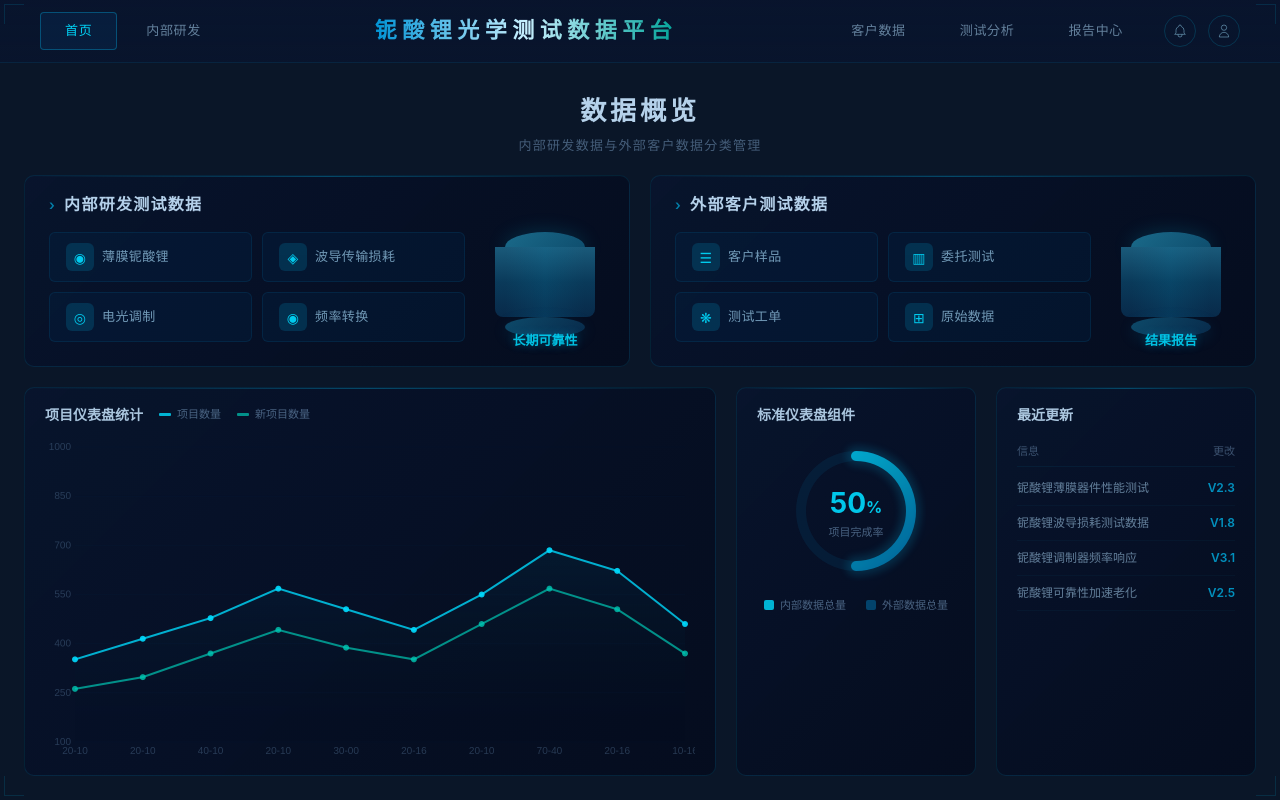
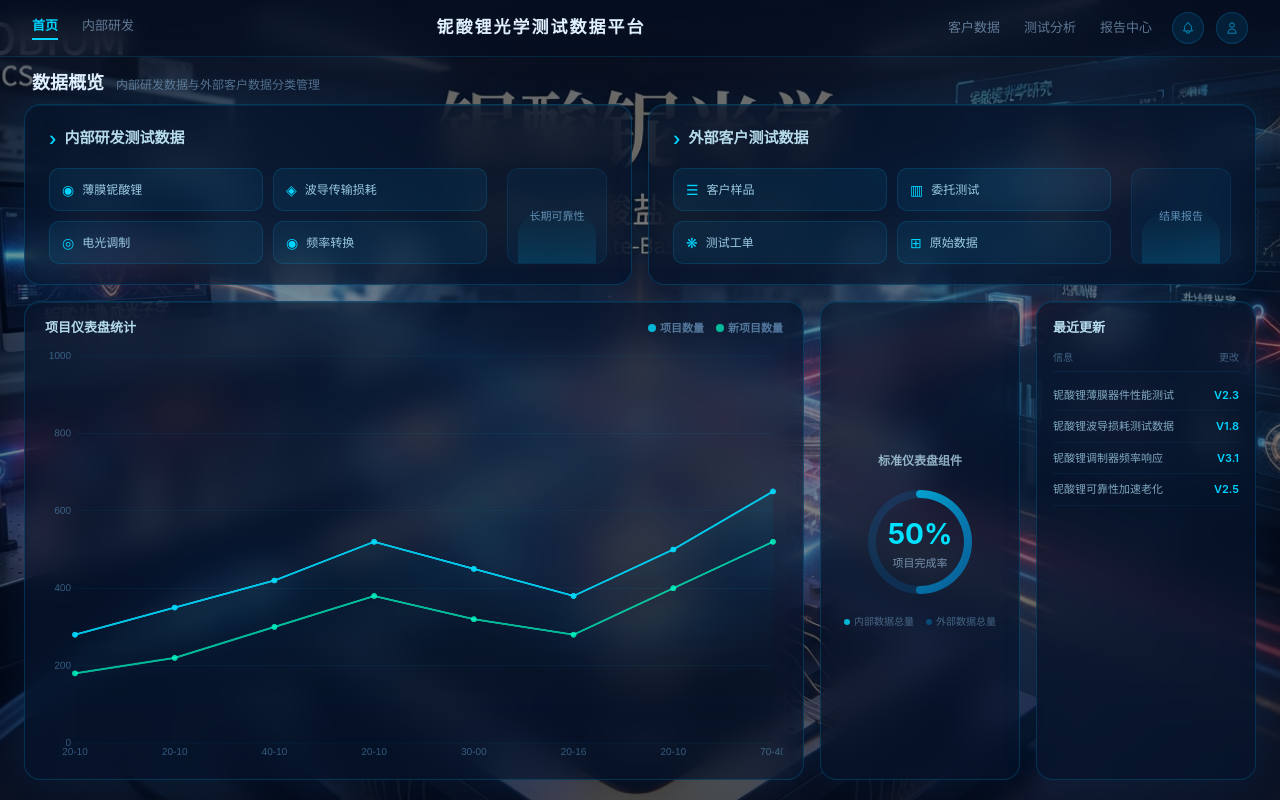
Before and after one commit to LucasYuuu/lucasyu-database, a Next.js app: page / in a window 1280 px wide. Built offline with nearby package versions, Linux system fonts and the light colour scheme.

Commit message:
Full-screen bg image with glass panels overlay

```diff
--- a/app/page.tsx
+++ b/app/page.tsx
@@ -1,6 +1,6 @@
 'use client'
 
-import { useEffect, useRef } from 'react'
+import { useEffect, useRef, useState } from 'react'
 
 function LineChart() {
   const canvasRef = useRef<HTMLCanvasElement>(null)
@@ -20,78 +20,65 @@ function LineChart() {
     const w = rect.width
     const h = rect.height
 
-    // Grid
-    ctx.strokeStyle = 'rgba(0,120,180,0.06)'
+    ctx.strokeStyle = 'rgba(0,180,255,0.12)'
     ctx.lineWidth = 0.5
-    for (let i = 0; i <= 6; i++) {
-      const y = 10 + (h - 30) * (i / 6)
+    for (let i = 0; i <= 5; i++) {
+      const y = 10 + (h - 30) * (i / 5)
       ctx.beginPath(); ctx.moveTo(30, y); ctx.lineTo(w - 10, y); ctx.stroke()
-      ctx.fillStyle = 'rgba(120,160,200,0.3)'
+      ctx.fillStyle = 'rgba(120,200,255,0.4)'
       ctx.font = '10px sans-serif'
       ctx.textAlign = 'right'
-      ctx.fillText(String(1000 - i * 150), 26, y + 3)
+      ctx.fillText(String(1000 - i * 200), 26, y + 3)
     }
 
-    // X labels
     ctx.textAlign = 'center'
-    const xLabels = ['20-10', '20-10', '40-10', '20-10', '30-00', '20-16', '20-10', '70-40', '20-16', '10-16']
+    const xLabels = ['20-10', '20-10', '40-10', '20-10', '30-00', '20-16', '20-10', '70-40']
     xLabels.forEach((l, i) => {
       ctx.fillText(l, 30 + (w - 40) * (i / (xLabels.length - 1)), h - 8)
     })
 
-    // Data line 1 (项目数量) - cyan
-    const data1 = [280, 350, 420, 520, 450, 380, 500, 650, 580, 400]
+    const data1 = [280, 350, 420, 520, 450, 380, 500, 650]
     ctx.beginPath()
     data1.forEach((v, i) => {
       const x = 30 + (w - 40) * (i / (data1.length - 1))
       const y = 10 + (h - 30) * (1 - v / 1000)
-      if (i === 0) ctx.moveTo(x, y)
-      else ctx.lineTo(x, y)
+      if (i === 0) ctx.moveTo(x, y); else ctx.lineTo(x, y)
     })
-    ctx.strokeStyle = 'rgba(0,220,255,0.8)'
+    ctx.strokeStyle = 'rgba(0,220,255,0.9)'
     ctx.lineWidth = 2
     ctx.stroke()
-
-    // Fill under line 1
     ctx.lineTo(30 + w - 40, h - 20)
     ctx.lineTo(30, h - 20)
     ctx.closePath()
     const grad1 = ctx.createLinearGradient(0, 0, 0, h)
-    grad1.addColorStop(0, 'rgba(0,200,255,0.15)')
+    grad1.addColorStop(0, 'rgba(0,200,255,0.2)')
     grad1.addColorStop(1, 'transparent')
     ctx.fillStyle = grad1
     ctx.fill()
 
-    // Data dots
     data1.forEach((v, i) => {
       const x = 30 + (w - 40) * (i / (data1.length - 1))
       const y = 10 + (h - 30) * (1 - v / 1000)
-      ctx.beginPath()
-      ctx.arc(x, y, 3, 0, Math.PI * 2)
-      ctx.fillStyle = 'rgba(0,220,255,0.9)'
-      ctx.fill()
+      ctx.beginPath(); ctx.arc(x, y, 3, 0, Math.PI * 2)
+      ctx.fillStyle = 'rgba(0,220,255,0.9)'; ctx.fill()
     })
 
-    // Data line 2 (新项目数量) - green
-    const data2 = [180, 220, 300, 380, 320, 280, 400, 520, 450, 300]
+    const data2 = [180, 220, 300, 380, 320, 280, 400, 520]
     ctx.beginPath()
     data2.forEach((v, i) => {
       const x = 30 + (w - 40) * (i / (data2.length - 1))
       const y = 10 + (h - 30) * (1 - v / 1000)
-      if (i === 0) ctx.moveTo(x, y)
-      else ctx.lineTo(x, y)
+      if (i === 0) ctx.moveTo(x, y); else ctx.lineTo(x, y)
     })
-    ctx.strokeStyle = 'rgba(0,200,180,0.7)'
+    ctx.strokeStyle = 'rgba(0,255,200,0.7)'
     ctx.lineWidth = 2
     ctx.stroke()
 
     data2.forEach((v, i) => {
       const x = 30 + (w - 40) * (i / (data2.length - 1))
       const y = 10 + (h - 30) * (1 - v / 1000)
-      ctx.beginPath()
-      ctx.arc(x, y, 3, 0, Math.PI * 2)
-      ctx.fillStyle = 'rgba(0,200,180,0.8)'
-      ctx.fill()
+      ctx.beginPath(); ctx.arc(x, y, 3, 0, Math.PI * 2)
+      ctx.fillStyle = 'rgba(0,255,200,0.8)'; ctx.fill()
     })
   }, [])
 
@@ -108,83 +95,104 @@ function Gauge() {
     if (!ctx) return
 
     const dpr = 2
-    const size = 140
+    const size = 120
     canvas.width = size * dpr
     canvas.height = size * dpr
     ctx.scale(dpr, dpr)
 
     const cx = size / 2
     const cy = size / 2
-    const r = 55
+    const r = 48
 
-    // Background ring
     ctx.beginPath()
     ctx.arc(cx, cy, r, 0, Math.PI * 2)
-    ctx.strokeStyle = 'rgba(0,100,150,0.15)'
-    ctx.lineWidth = 10
+    ctx.strokeStyle = 'rgba(0,150,255,0.15)'
+    ctx.lineWidth = 8
     ctx.stroke()
 
-    // Progress ring (50%)
     const startAngle = -Math.PI / 2
-    const endAngle = startAngle + Math.PI // 50%
+    const endAngle = startAngle + Math.PI
 
     const grad = ctx.createLinearGradient(0, 0, size, size)
     grad.addColorStop(0, 'rgba(0,220,255,0.9)')
-    grad.addColorStop(0.5, 'rgba(0,180,220,0.7)')
     grad.addColorStop(1, 'rgba(0,120,200,0.5)')
 
     ctx.beginPath()
     ctx.arc(cx, cy, r, startAngle, endAngle)
     ctx.strokeStyle = grad
-    ctx.lineWidth = 10
+    ctx.lineWidth = 8
     ctx.lineCap = 'round'
     ctx.stroke()
-
-    // Glow effect
-    ctx.beginPath()
-    ctx.arc(cx, cy, r, startAngle, endAngle)
-    ctx.strokeStyle = 'rgba(0,200,255,0.15)'
-    ctx.lineWidth = 20
-    ctx.filter = 'blur(8px)'
-    ctx.stroke()
-    ctx.filter = 'none'
   }, [])
 
   return (
-    <div className="gauge-ring">
-      <canvas ref={canvasRef} style={{ width: 140, height: 140 }} />
-      <div className="gauge-value">
-        <div className="gauge-num">50<span style={{ fontSize: 16 }}>%</span></div>
-        <div className="gauge-sub">项目完成率</div>
+    <div style={{ position: 'relative', width: 120, height: 120 }}>
+      <canvas ref={canvasRef} style={{ width: 120, height: 120 }} />
+      <div style={{
+        position: 'absolute', top: '50%', left: '50%',
+        transform: 'translate(-50%, -50%)', textAlign: 'center'
+      }}>
+        <div style={{ fontSize: 28, fontWeight: 700, color: '#00e0ff' }}>50%</div>
+        <div style={{ fontSize: 11, color: 'rgba(180,220,255,0.6)' }}>项目完成率</div>
       </div>
     </div>
   )
 }
 
-function DataCard({ title, items, cylinderLabel }: {
+function GlowCard({ title, items, cylinderLabel }: {
   title: string; items: { label: string; icon: string }[]; cylinderLabel: string
 }) {
   return (
-    <div className="panel flex-1">
-      <div className="card-header">
-        <span className="arrow">›</span>
-        {title}
+    <div style={{
+      flex: 1,
+      background: 'rgba(5,20,45,0.65)',
+      backdropFilter: 'blur(16px)',
+      borderRadius: 16,
+      border: '1px solid rgba(0,180,255,0.2)',
+      padding: '20px 24px',
+      boxShadow: '0 0 40px rgba(0,150,255,0.08), inset 0 1px 0 rgba(0,200,255,0.1)',
+    }}>
+      <div style={{ fontSize: 15, fontWeight: 600, color: 'rgba(200,240,255,0.9)', marginBottom: 16, display: 'flex', alignItems: 'center', gap: 8 }}>
+        <span style={{ color: '#00d4ff', fontSize: 18 }}>›</span> {title}
       </div>
-      <div style={{ display: 'flex', gap: 20, padding: '0 24px 24px' }}>
-        <div className="btn-grid" style={{ flex: 1, padding: 0 }}>
+      <div style={{ display: 'flex', gap: 20, alignItems: 'stretch' }}>
+        <div style={{ flex: 1, display: 'grid', gridTemplateColumns: '1fr 1fr', gap: 10 }}>
           {items.map((item) => (
-            <div key={item.label} className="data-btn cyan">
-              <div className="icon">{item.icon}</div>
+            <div key={item.label} style={{
+              background: 'rgba(0,180,255,0.08)',
+              border: '1px solid rgba(0,180,255,0.15)',
+              borderRadius: 10,
+              padding: '10px 12px',
+              color: 'rgba(180,230,255,0.85)',
+              fontSize: 12,
+              display: 'flex',
+              alignItems: 'center',
+              gap: 8,
+            }}>
+              <span style={{ color: '#00d4ff', fontSize: 14 }}>{item.icon}</span>
               {item.label}
             </div>
           ))}
         </div>
-        <div className="cylinder-wrap" style={{ padding: 0, flex: '0 0 120px' }}>
-          <div className="cylinder">
-            <div className="cyl-top" />
-            <div className="cyl-body" />
-            <div className="cyl-bottom" />
-            <div className="cyl-label">{cylinderLabel}</div>
+        <div style={{
+          width: 100,
+          background: 'rgba(0,150,255,0.06)',
+          borderRadius: 12,
+          display: 'flex',
+          flexDirection: 'column',
+          alignItems: 'center',
+          justifyContent: 'center',
+          border: '1px solid rgba(0,180,255,0.1)',
+          position: 'relative',
+          overflow: 'hidden',
+        }}>
+          <div style={{
+            position: 'absolute', bottom: 0, left: '10%', right: '10%', height: '60%',
+            background: 'linear-gradient(to top, rgba(0,200,255,0.15), transparent)',
+            borderRadius: '50% 50% 0 0',
+          }} />
+          <div style={{ fontSize: 11, color: 'rgba(150,210,255,0.6)', textAlign: 'center', padding: '0 8px', position: 'relative', zIndex: 1 }}>
+            {cylinderLabel}
           </div>
         </div>
       </div>
@@ -194,33 +202,85 @@ function DataCard({ title, items, cylinderLabel }: {
 
 export default function Home() {
   return (
-    <div style={{ background: '#0a1628', height: '100vh', display: 'flex', flexDirection: 'column', overflow: 'hidden' }}>
-      <div className="corner-dec c-tl" />
-      <div className="corner-dec c-tr" />
-      <div className="corner-dec c-bl" />
-      <div className="corner-dec c-br" />
+    <div style={{
+      height: '100vh',
+      width: '100vw',
+      position: 'relative',
+      overflow: 'hidden',
+      background: '#050e1c',
+    }}>
+      {/* Full-screen background image */}
+      <div style={{
+        position: 'absolute',
+        inset: 0,
+        backgroundImage: 'url(/bg.jpg)',
+        backgroundSize: 'cover',
+        backgroundPosition: 'center',
+        filter: 'brightness(0.7)',
+        zIndex: 0,
+      }} />
 
+      {/* Subtle overlay gradient for readability */}
+      <div style={{
+        position: 'absolute',
+        inset: 0,
+        background: 'linear-gradient(180deg, rgba(5,15,35,0.5) 0%, rgba(5,15,35,0.2) 30%, rgba(5,15,35,0.3) 70%, rgba(5,15,35,0.6) 100%)',
+        zIndex: 1,
+      }} />
+
+      {/* Content */}
+      <div style={{ position: 'relative', zIndex: 2, height: '100%', display: 'flex', flexDirection: 'column' }}>
         {/* Header */}
-      <div className="top-bar">
-        <div className="nav-group">
-          <div className="nav-tab active">首页</div>
-          <div className="nav-tab">内部研发</div>
+        <div style={{
+          display: 'flex',
+          alignItems: 'center',
+          justifyContent: 'space-between',
+          padding: '12px 32px',
+          background: 'rgba(5,15,35,0.5)',
+          backdropFilter: 'blur(12px)',
+          borderBottom: '1px solid rgba(0,180,255,0.15)',
+        }}>
+          <div style={{ display: 'flex', gap: 24, alignItems: 'center' }}>
+            {['首页', '内部研发'].map((t, i) => (
+              <div key={t} style={{
+                color: i === 0 ? '#00d4ff' : 'rgba(180,220,255,0.5)',
+                fontSize: 13, fontWeight: i === 0 ? 600 : 400,
+                cursor: 'pointer',
+                borderBottom: i === 0 ? '2px solid #00d4ff' : '2px solid transparent',
+                paddingBottom: 2,
+              }}>{t}</div>
+            ))}
           </div>
-        <div className="header-title">铌酸锂光学测试数据平台</div>
-        <div style={{ display: 'flex', alignItems: 'center', gap: 16 }}>
-          <div className="nav-group">
-            <div className="nav-tab">客户数据</div>
-            <div className="nav-tab">测试分析</div>
-            <div className="nav-tab">报告中心</div>
+          <div style={{ fontSize: 17, fontWeight: 700, color: '#e0f0ff', letterSpacing: 2 }}>
+            铌酸锂光学测试数据平台
           </div>
-          <div className="user-icons">
-            <div className="user-icon">
-              <svg width="16" height="16" viewBox="0 0 24 24" fill="none" stroke="currentColor" strokeWidth="1.5">
+          <div style={{ display: 'flex', alignItems: 'center', gap: 20 }}>
+            <div style={{ display: 'flex', gap: 24 }}>
+              {['客户数据', '测试分析', '报告中心'].map((t) => (
+                <div key={t} style={{
+                  color: 'rgba(180,220,255,0.5)',
+                  fontSize: 13, cursor: 'pointer',
+                }}>{t}</div>
+              ))}
+            </div>
+            <div style={{ display: 'flex', gap: 12 }}>
+              <div style={{
+                width: 32, height: 32, borderRadius: '50%',
+                background: 'rgba(0,180,255,0.1)',
+                border: '1px solid rgba(0,180,255,0.2)',
+                display: 'flex', alignItems: 'center', justifyContent: 'center',
+              }}>
+                <svg width="14" height="14" viewBox="0 0 24 24" fill="none" stroke="rgba(0,200,255,0.7)" strokeWidth="1.5">
                   <path d="M15 17h5l-1.405-1.405A2.032 2.032 0 0118 14.158V11a6.002 6.002 0 00-4-5.659V5a2 2 0 10-4 0v.341C7.67 6.165 6 8.388 6 11v3.159c0 .538-.214 1.055-.595 1.436L4 17h5m6 0v1a3 3 0 11-6 0v-1m6 0H9" />
                 </svg>
               </div>
-            <div className="user-icon">
-              <svg width="16" height="16" viewBox="0 0 24 24" fill="none" stroke="currentColor" strokeWidth="1.5">
+              <div style={{
+                width: 32, height: 32, borderRadius: '50%',
+                background: 'rgba(0,180,255,0.1)',
+                border: '1px solid rgba(0,180,255,0.2)',
+                display: 'flex', alignItems: 'center', justifyContent: 'center',
+              }}>
+                <svg width="14" height="14" viewBox="0 0 24 24" fill="none" stroke="rgba(0,200,255,0.7)" strokeWidth="1.5">
                   <path d="M16 7a4 4 0 11-8 0 4 4 0 018 0zM12 14a7 7 0 00-7 7h14a7 7 0 00-7-7z" />
                 </svg>
               </div>
@@ -229,16 +289,18 @@ export default function Home() {
         </div>
 
         {/* Subtitle */}
-      <div className="subtitle-area">
-        <div className="subtitle-title">数据概览</div>
-        <div className="subtitle-desc">内部研发数据与外部客户数据分类管理</div>
+        <div style={{ padding: '12px 32px 8px' }}>
+          <div style={{ display: 'flex', alignItems: 'baseline', gap: 12 }}>
+            <div style={{ fontSize: 18, fontWeight: 700, color: '#e0f0ff' }}>数据概览</div>
+            <div style={{ fontSize: 12, color: 'rgba(150,200,240,0.5)' }}>内部研发数据与外部客户数据分类管理</div>
+          </div>
         </div>
 
-      {/* Main Content - fills remaining space */}
-      <div style={{ flex: 1, padding: '0 24px 24px', display: 'flex', flexDirection: 'column', gap: 20, overflow: 'hidden' }}>
+        {/* Main Content */}
+        <div style={{ flex: 1, padding: '0 24px 20px', display: 'flex', flexDirection: 'column', gap: 16, minHeight: 0 }}>
           {/* Two Data Cards */}
-        <div style={{ display: 'flex', gap: 20, flex: '0 0 auto' }}>
-          <DataCard
+          <div style={{ display: 'flex', gap: 16, flex: '0 0 auto' }}>
+            <GlowCard
               title="内部研发测试数据"
               items={[
                 { label: '薄膜铌酸锂', icon: '◉' },
@@ -248,7 +310,7 @@ export default function Home() {
               ]}
               cylinderLabel="长期可靠性"
             />
-          <DataCard
+            <GlowCard
               title="外部客户测试数据"
               items={[
                 { label: '客户样品', icon: '☰' },
@@ -260,51 +322,75 @@ export default function Home() {
             />
           </div>
 
-        {/* Bottom Row - fills remaining space */}
-        <div style={{ display: 'flex', gap: 20, flex: 1, minHeight: 0 }}>
+          {/* Bottom Row */}
+          <div style={{ display: 'flex', gap: 16, flex: 1, minHeight: 0 }}>
             {/* Chart */}
-          <div className="panel" style={{ flex: 1, display: 'flex', flexDirection: 'column' }}>
-            <div className="chart-panel" style={{ flex: 1, display: 'flex', flexDirection: 'column' }}>
-              <div className="chart-title">
+            <div style={{
+              flex: 1,
+              background: 'rgba(5,20,45,0.65)',
+              backdropFilter: 'blur(16px)',
+              borderRadius: 16,
+              border: '1px solid rgba(0,180,255,0.2)',
+              padding: '16px 20px',
+              display: 'flex', flexDirection: 'column',
+              boxShadow: '0 0 40px rgba(0,150,255,0.08), inset 0 1px 0 rgba(0,200,255,0.1)',
+            }}>
+              <div style={{ fontSize: 13, fontWeight: 600, color: 'rgba(200,240,255,0.9)', marginBottom: 8, display: 'flex', alignItems: 'center', gap: 16 }}>
                 项目仪表盘统计
-                <div className="legend-item">
-                  <div className="legend-dot" style={{ background: 'rgba(0,220,255,0.8)' }} />
+                <div style={{ display: 'flex', gap: 12, marginLeft: 'auto' }}>
+                  <div style={{ display: 'flex', alignItems: 'center', gap: 4, fontSize: 11, color: 'rgba(150,210,255,0.5)' }}>
+                    <div style={{ width: 8, height: 8, borderRadius: '50%', background: 'rgba(0,220,255,0.8)' }} />
                     项目数量
                   </div>
-                <div className="legend-item">
-                  <div className="legend-dot" style={{ background: 'rgba(0,200,180,0.7)' }} />
+                  <div style={{ display: 'flex', alignItems: 'center', gap: 4, fontSize: 11, color: 'rgba(150,210,255,0.5)' }}>
+                    <div style={{ width: 8, height: 8, borderRadius: '50%', background: 'rgba(0,255,200,0.7)' }} />
                     新项目数量
+                  </div>
                 </div>
               </div>
               <div style={{ flex: 1, minHeight: 0 }}>
                 <LineChart />
               </div>
             </div>
-          </div>
 
             {/* Gauge */}
-          <div className="panel" style={{ width: 240, flex: '0 0 240px' }}>
-            <div className="gauge-panel">
-              <div className="gauge-title">标准仪表盘组件</div>
+            <div style={{
+              width: 200, flex: '0 0 200px',
+              background: 'rgba(5,20,45,0.65)',
+              backdropFilter: 'blur(16px)',
+              borderRadius: 16,
+              border: '1px solid rgba(0,180,255,0.2)',
+              padding: 16,
+              display: 'flex', flexDirection: 'column', alignItems: 'center', justifyContent: 'center', gap: 12,
+              boxShadow: '0 0 40px rgba(0,150,255,0.08), inset 0 1px 0 rgba(0,200,255,0.1)',
+            }}>
+              <div style={{ fontSize: 12, fontWeight: 600, color: 'rgba(200,240,255,0.7)' }}>标准仪表盘组件</div>
               <Gauge />
-              <div className="gauge-legend">
-                <div className="gauge-legend-item">
-                  <div className="gauge-legend-dot" style={{ background: 'rgba(0,220,255,0.8)' }} />
+              <div style={{ display: 'flex', gap: 12, fontSize: 10, color: 'rgba(150,210,255,0.4)' }}>
+                <div style={{ display: 'flex', alignItems: 'center', gap: 4 }}>
+                  <div style={{ width: 6, height: 6, borderRadius: '50%', background: 'rgba(0,220,255,0.8)' }} />
                   内部数据总量
                 </div>
-                <div className="gauge-legend-item">
-                  <div className="gauge-legend-dot" style={{ background: 'rgba(0,120,180,0.5)' }} />
+                <div style={{ display: 'flex', alignItems: 'center', gap: 4 }}>
+                  <div style={{ width: 6, height: 6, borderRadius: '50%', background: 'rgba(0,120,180,0.5)' }} />
                   外部数据总量
-                </div>
                 </div>
               </div>
             </div>
 
             {/* Recent Updates */}
-          <div className="panel" style={{ width: 260, flex: '0 0 260px' }}>
-            <div className="recent-panel">
-              <div className="recent-title">最近更新</div>
-              <div className="recent-header">
+            <div style={{
+              width: 220, flex: '0 0 220px',
+              background: 'rgba(5,20,45,0.65)',
+              backdropFilter: 'blur(16px)',
+              borderRadius: 16,
+              border: '1px solid rgba(0,180,255,0.2)',
+              padding: 16,
+              display: 'flex', flexDirection: 'column',
+              boxShadow: '0 0 40px rgba(0,150,255,0.08), inset 0 1px 0 rgba(0,200,255,0.1)',
+            }}>
+              <div style={{ fontSize: 13, fontWeight: 600, color: 'rgba(200,240,255,0.9)', marginBottom: 12 }}>最近更新</div>
+              <div style={{ display: 'flex', justifyContent: 'space-between', fontSize: 10, color: 'rgba(150,210,255,0.4)', marginBottom: 8, paddingBottom: 6, borderBottom: '1px solid rgba(0,180,255,0.1)' }}>
                 <span>信息</span>
                 <span>更改</span>
               </div>
@@ -314,9 +400,14 @@ export default function Home() {
                 { info: '铌酸锂调制器频率响应', count: 'V3.1' },
                 { info: '铌酸锂可靠性加速老化', count: 'V2.5' },
               ].map((row) => (
-                <div key={row.info} className="recent-row">
-                  <span className="info">{row.info}</span>
-                  <span className="count">{row.count}</span>
+                <div key={row.info} style={{
+                  display: 'flex', justifyContent: 'space-between', alignItems: 'center',
+                  padding: '7px 0',
+                  borderBottom: '1px solid rgba(0,180,255,0.06)',
+                  fontSize: 11,
+                }}>
+                  <span style={{ color: 'rgba(180,230,255,0.7)' }}>{row.info}</span>
+                  <span style={{ color: '#00d4ff', fontWeight: 600, fontSize: 11 }}>{row.count}</span>
                 </div>
               ))}
             </div>
```
Also changed, not shown: public/bg.jpg (added). Lines whose indentation alone changed are shown as unchanged.
